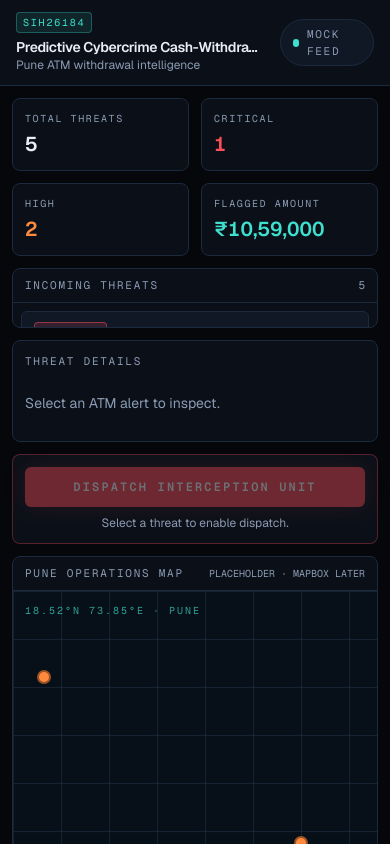
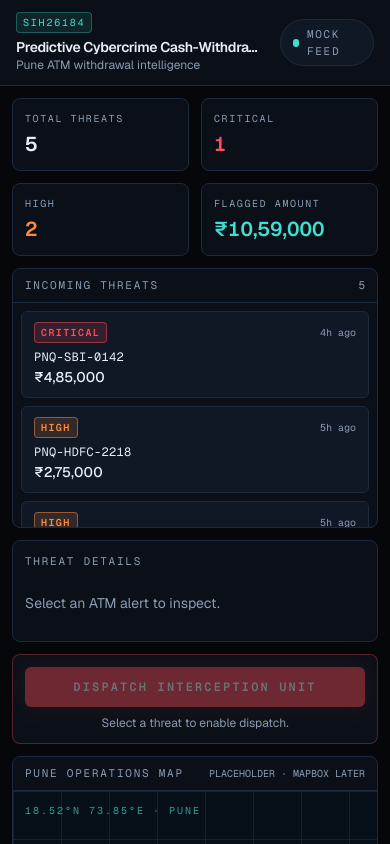
Before and after one commit to Sakshi748-cell/cyber-fraud-detection-system-, a Next.js app in the folder frontend/: page / in a window 390 px wide. Built offline with nearby package versions, Linux system fonts and the light colour scheme.

Commit message:
Add security architecture and dashboard fix

```diff
--- a/frontend/components/dashboard/Dashboard.tsx
+++ b/frontend/components/dashboard/Dashboard.tsx
@@ -50,8 +50,8 @@ export function Dashboard() {
       <Header status={status} />
       <div className="flex min-h-0 flex-1 flex-col gap-3 overflow-y-auto p-3 lg:overflow-hidden lg:p-4">
         <StatsBar threats={threats} isLoading={isLoading} />
-        <div className="grid min-h-0 flex-1 gap-3 lg:grid-cols-[minmax(0,1.7fr)_minmax(320px,0.95fr)] lg:overflow-hidden">
-          <aside className="order-1 flex min-h-0 flex-col gap-3 lg:order-2 lg:overflow-y-auto">
+        <div className="grid min-h-0 flex-1 gap-3 lg:grid-cols-[minmax(0,1.7fr)_minmax(320px,0.95fr)] lg:overflow-z">
+        <aside className="order-1 flex min-h-[400px] flex-col gap-3 lg:order-2 lg:min-h-0 lg:overflow-y-auto">
             <ThreatSidebar
               threats={threats}
               selectedThreatId={selectedThreatId}
```
Also changed, not shown: 1 other file (tests, documents, lock files or other folders).
